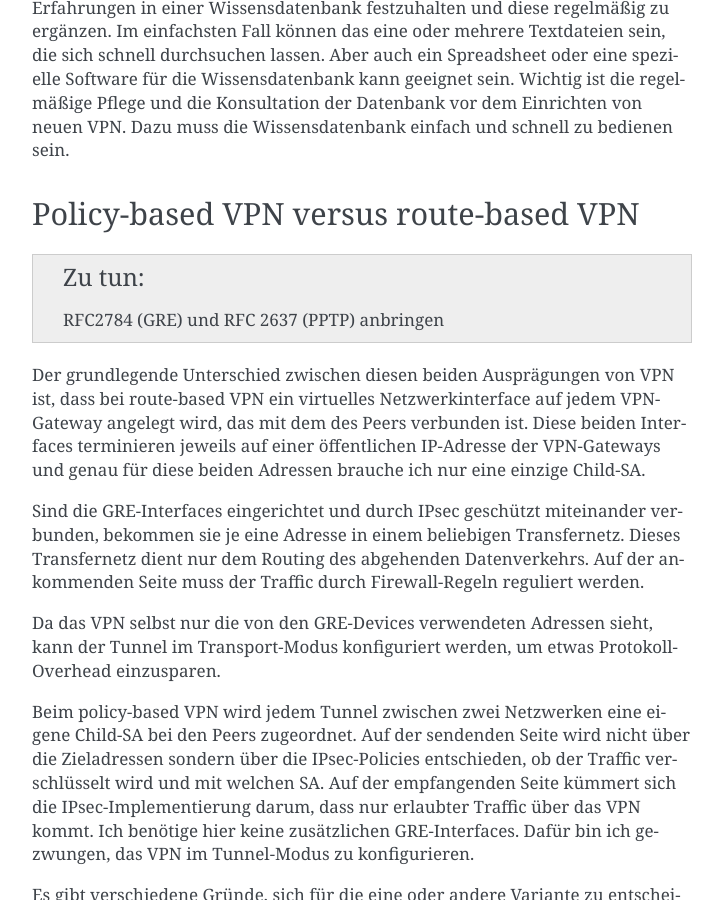
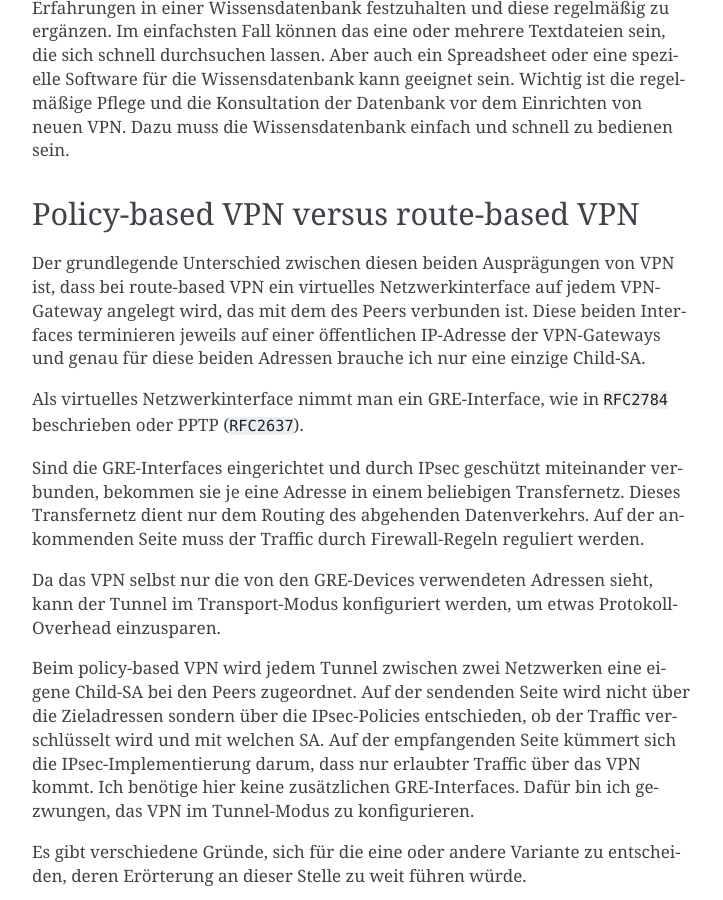
Before and after one commit to matwei-books/Fehlersuche-bei-IPsec-VPN-mit-IKEv2, a Sphinx documentation site: the page built from source/fehler/ursachen.rst, in a window 1280 px wide and 900 px high, scrolled down 11469 px. Shown: the whole window, without its empty margins (388-1111 px from the left). Built offline with Sphinx 7.4.7, drawn with Linux system fonts in a browser that asks for light colours; cross-references to code outside the pages are shown as plain code; some of the changed lines change nothing that is shown.

Commit message:
RFC2784 (GRE) und RFC 2637 (PPTP) angebracht

```diff
--- a/source/anhang/troubleshoot-ipsec.bib
+++ b/source/anhang/troubleshoot-ipsec.bib
@@ -384,3 +384,31 @@
   note          = {Accessed: 2019-02-12},
   url           = {https://www.cisco.com/c/en/us/td/docs/security/asa/asa82/configuration/guide/config/monitor_syslog.html},
 }
+
+@techreport{RFC2784,
+  author = {Dino Farinacci and Tony Li and Stan Hanks and David Meyer and Paul Traina},
+  title = {{Generic Routing Encapsulation (GRE)}},
+  howpublished = {Internet Requests for Comments},
+  type = {RFC},
+  number = {2784},
+  year = {2000},
+  month = {March},
+  issn = {2070-1721},
+  publisher = {RFC Editor},
+  institution = {RFC Editor},
+  url = {http://www.rfc-editor.org/rfc/rfc2784.txt},
+  note = {\url{http://www.rfc-editor.org/rfc/rfc2784.txt}},
+}
+
+@techreport{RFC2637,
+  author = {K. Hamzeh and G. Pall and W. Verthein and J. Taarud and W. Little and G. Zorn},
+  title = {{Point-to-Point Tunneling Protocol (PPTP)}},
+  howpublished = {Internet Requests for Comments},
+  type = {RFC},
+  number = {2637},
+  year = {1999},
+  month = {July},
+  issn = {2070-1721},
+  publisher = {RFC Editor},
+  institution = {RFC Editor},
+}
--- a/source/fehler/ursachen.rst
+++ b/source/fehler/ursachen.rst
@@ -583,14 +583,15 @@ Dazu muss die Wissensdatenbank einfach und schnell zu bedienen sein.
 Policy-based VPN versus route-based VPN
 ---------------------------------------
 
-.. todo:: RFC2784 (GRE) und RFC 2637 (PPTP) anbringen
-
 Der grundlegende Unterschied zwischen diesen beiden Ausprägungen von VPN
 ist, dass bei route-based VPN ein virtuelles Netzwerkinterface auf jedem
 VPN-Gateway angelegt wird, das mit dem des Peers verbunden ist.
 Diese beiden Interfaces terminieren jeweils auf einer öffentlichen
 IP-Adresse der VPN-Gateways und genau für diese beiden Adressen brauche
 ich nur eine einzige Child-SA.
+
+Als virtuelles Netzwerkinterface nimmt man ein GRE-Interface, wie in
+:cite:`RFC2784` beschrieben oder PPTP (:cite:`RFC2637`).
 
 Sind die GRE-Interfaces eingerichtet und durch IPsec geschützt
 miteinander verbunden, bekommen sie je eine Adresse in einem beliebigen
```
